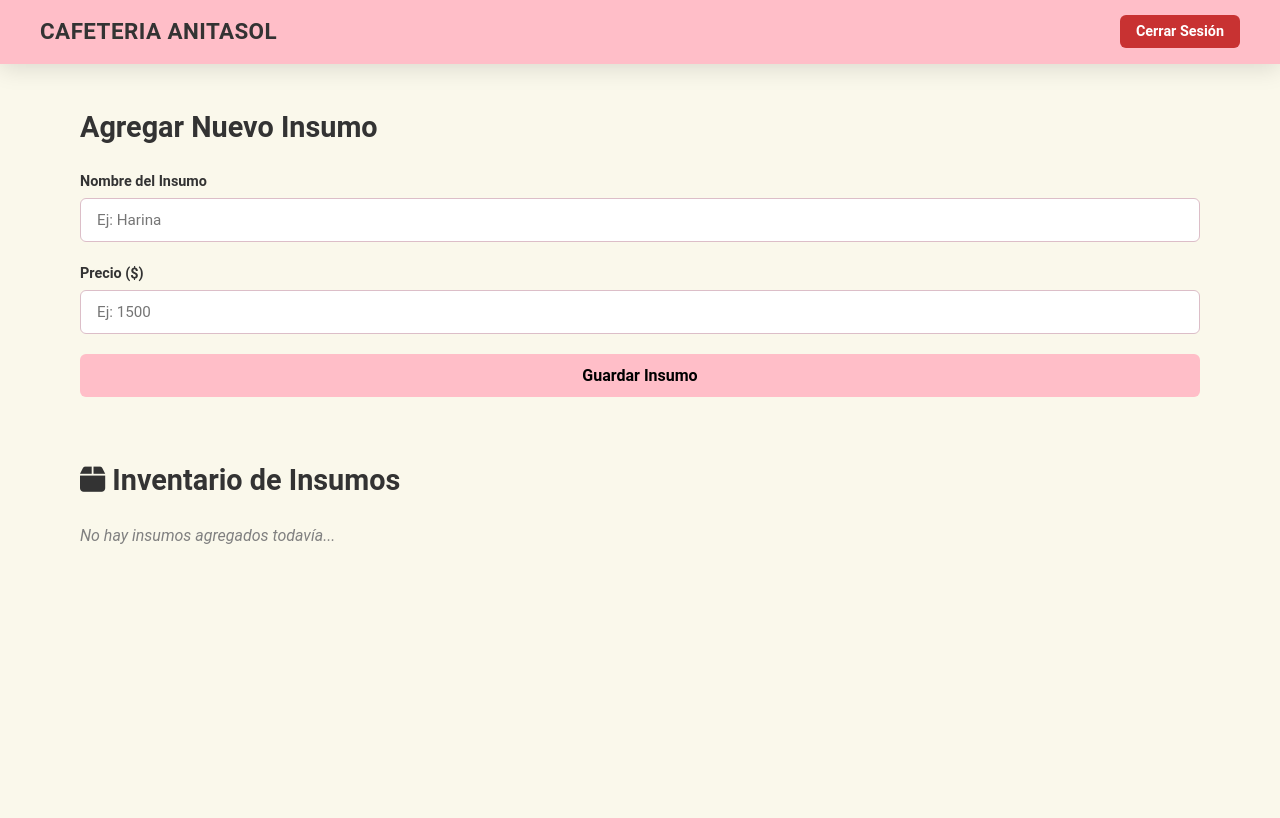
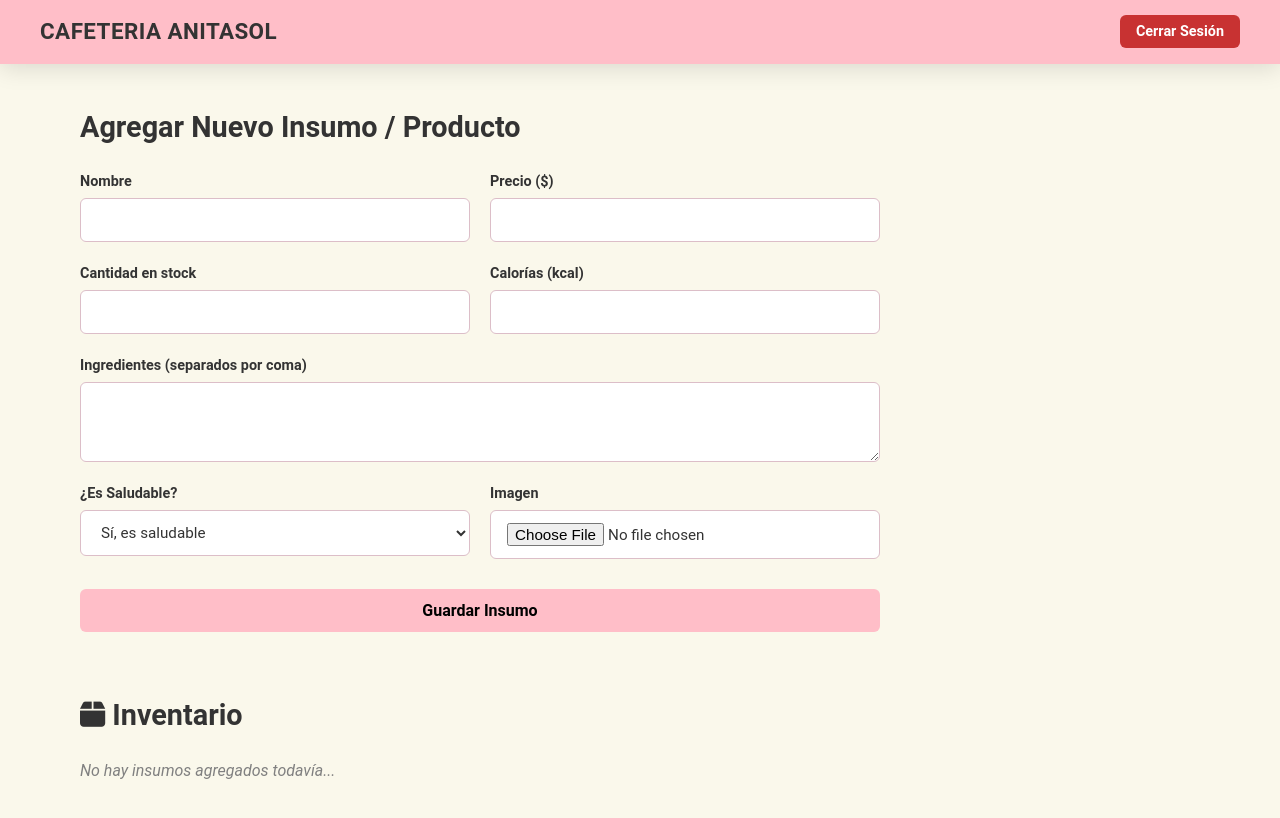
Before and after one commit to Alexx0444/Intranet-Anitasol, a Next.js app in the folder intranet-anitasol/: page /insumos in a window 1280 px wide. Before the commit this address had no page. Shown: the top 818 px of the page. Built offline with nearby package versions, Linux system fonts and the light colour scheme; sample sign-in values are in the browser's storage.

Commit message:
se agrega detalles
El formulario ahora permite guardar la imagen, cantidad, ingredientes y calorías de cada producto.

```diff
--- a/intranet-anitasol/src/app/insumos/page.tsx
+++ b/intranet-anitasol/src/app/insumos/page.tsx
@@ -3,52 +3,91 @@ import { useState, useEffect } from "react";
 import { useAuth } from "@/context/AuthContext";
 import { useRouter } from "next/navigation";
 import Link from "next/link";
+
 interface Insumo {
   id: string;
   nombre: string;
   precio: number;
+  cantidad: number;
+  ingredientes: string;
+  calorias: number;
+  esSaludable: boolean;
+  imagen: string;
 }
 
 export default function InsumosPage() {
-  const { user, logout } = useAuth();
+  const { user, logout, cargando } = useAuth();
   const router = useRouter();
 
   const [insumos, setInsumos] = useState<Insumo[]>([]);
+  const [primeraCarga, setPrimeraCarga] = useState(true);
+
   const [nombre, setNombre] = useState("");
   const [precio, setPrecio] = useState("");
+  const [cantidad, setCantidad] = useState("");
+  const [ingredientes, setIngredientes] = useState("");
+  const [calorias, setCalorias] = useState("");
+  const [esSaludable, setEsSaludable] = useState("si");
+  const [imagen, setImagen] = useState("");
 
   useEffect(() => {
-    if (!user) router.push("/");
-  }, [user, router]);
+    if (!cargando && !user) router.push("/");
+  }, [user, cargando, router]);
 
   useEffect(() => {
     const guardados = localStorage.getItem("insumos_anitasol");
     if (guardados) setInsumos(JSON.parse(guardados));
+    setPrimeraCarga(false);
   }, []);
 
   useEffect(() => {
-    localStorage.setItem("insumos_anitasol", JSON.stringify(insumos));
-  }, [insumos]);
+    if (!primeraCarga) {
+      localStorage.setItem("insumos_anitasol", JSON.stringify(insumos));
+    }
+  }, [insumos, primeraCarga]);
+
+  const handleImagen = (e: React.ChangeEvent<HTMLInputElement>) => {
+    const file = e.target.files?.[0];
+    if (file) {
+      const reader = new FileReader();
+      reader.onloadend = () => {
+        setImagen(reader.result as string);
+      };
+      reader.readAsDataURL(file);
+    }
+  };
 
   const agregarInsumo = (e: React.FormEvent) => {
     e.preventDefault();
-    if (!nombre.trim() || !precio.trim()) return;
+    if (!nombre.trim() || !precio.trim() || !cantidad.trim()) return;
 
     const nuevoInsumo: Insumo = {
       id: Date.now().toString(),
       nombre,
-      precio: Number(precio)
+      precio: Number(precio),
+      cantidad: Number(cantidad),
+      ingredientes,
+      calorias: Number(calorias),
+      esSaludable: esSaludable === "si",
+      imagen
     };
 
     setInsumos([...insumos, nuevoInsumo]);
+
     setNombre("");
     setPrecio("");
+    setCantidad("");
+    setIngredientes("");
+    setCalorias("");
+    setEsSaludable("si");
+    setImagen("");
   };
 
   const eliminarInsumo = (id: string) => {
     setInsumos(insumos.filter((item) => item.id !== id));
   };
 
+  if (cargando) return <p style={{textAlign: "center", padding: "50px"}}>Cargando...</p>;
   if (!user) return null;
 
   return (
@@ -64,59 +103,71 @@ export default function InsumosPage() {
         </div>
       </header>
 
-      {}
       <main className="main">
-        {/* FORMULARIO */}
-        <section className="seccion-contacto">
-          <h2 className="panel-titulo">Agregar Nuevo Insumo</h2>
+        <section className="seccion-contacto" style={{ maxWidth: '800px' }}>
+          <h2 className="panel-titulo">Agregar Nuevo Insumo / Producto</h2>
           <form onSubmit={agregarInsumo} className="formulario-contacto">
+
+            <div style={{ display: 'grid', gridTemplateColumns: '1fr 1fr', gap: '20px' }}>
+              <div className="grupo-input">
+                <label>Nombre</label>
+                <input type="text" value={nombre} onChange={(e) => setNombre(e.target.value)} required />
+              </div>
+              <div className="grupo-input">
+                <label>Precio ($)</label>
+                <input type="number" value={precio} onChange={(e) => setPrecio(e.target.value)} required />
+              </div>
+              <div className="grupo-input">
+                <label>Cantidad en stock</label>
+                <input type="number" value={cantidad} onChange={(e) => setCantidad(e.target.value)} required />
+              </div>
+              <div className="grupo-input">
+                <label>Calorías (kcal)</label>
+                <input type="number" value={calorias} onChange={(e) => setCalorias(e.target.value)} required />
+              </div>
+            </div>
+
             <div className="grupo-input">
-              <label>Nombre del Insumo</label>
-              <input
-                type="text"
-                value={nombre}
-                onChange={(e) => setNombre(e.target.value)}
-                placeholder="Ej: Harina"
-                required
-              />
+              <label>Ingredientes (separados por coma)</label>
+              <textarea value={ingredientes} onChange={(e) => setIngredientes(e.target.value)} style={{ minHeight: '80px', padding: '12px', borderRadius: '6px', border: '1px solid var(--rosa-borde)' }} required />
             </div>
-            <div className="grupo-input">
-              <label>Precio ($)</label>
-              <input
-                type="number"
-                min="0"
-                value={precio}
-                onChange={(e) => setPrecio(e.target.value)}
-                placeholder="Ej: 1500"
-                required
-              />
+
+            <div style={{ display: 'grid', gridTemplateColumns: '1fr 1fr', gap: '20px' }}>
+              <div className="grupo-input">
+                <label>¿Es Saludable?</label>
+                <select value={esSaludable} onChange={(e) => setEsSaludable(e.target.value)}>
+                  <option value="si">Sí, es saludable</option>
+                  <option value="no">No, alto en sellos</option>
+                </select>
+              </div>
+              <div className="grupo-input">
+                <label>Imagen</label>
+                <input type="file" accept="image/*" onChange={handleImagen} required />
+              </div>
             </div>
-            <button type="submit" className="btn-enviar">Guardar Insumo</button>
+
+            <button type="submit" className="btn-enviar" style={{ marginTop: '10px' }}>Guardar Insumo</button>
           </form>
         </section>
 
-        {/* LISTADO */}
         <section className="panel-seccion">
-          <h2 className="panel-titulo"><i className="fa-solid fa-box"></i> Inventario de Insumos</h2>
-
+          <h2 className="panel-titulo"><i className="fa-solid fa-box"></i> Inventario</h2>
           <div className="carrito-productos">
             {insumos.length === 0 ? (
               <p style={{fontStyle: 'italic', color: 'gray'}}>No hay insumos agregados todavía...</p>
             ) : (
               insumos.map((i) => (
                 <div key={i.id} className="carrito-item">
-                  <div className="carrito-item-info">
+                  {i.imagen && <img src={i.imagen} alt={i.nombre} style={{ width: '60px', height: '60px', objectFit: 'cover', borderRadius: '8px' }} />}
+                  <div className="carrito-item-info" style={{ flex: 1, marginLeft: '15px' }}>
                     <p style={{fontSize: '1.1rem'}}>{i.nombre}</p>
-                    <p>${i.precio}</p>
+                    <p>${i.precio} | Stock: {i.cantidad}</p>
                   </div>
                   <div style={{display: 'flex', gap: '10px'}}>
-                    {}
                     <Link href={`/insumos/${i.id}`}>
                       <button className="btn-enviar" style={{padding: '6px 12px'}}>Ver Detalle</button>
                     </Link>
-                    <button onClick={() => eliminarInsumo(i.id)} className="btn-eliminar">
-                      X Borrar
-                    </button>
+                    <button onClick={() => eliminarInsumo(i.id)} className="btn-eliminar">Borrar</button>
                   </div>
                 </div>
               ))
```
